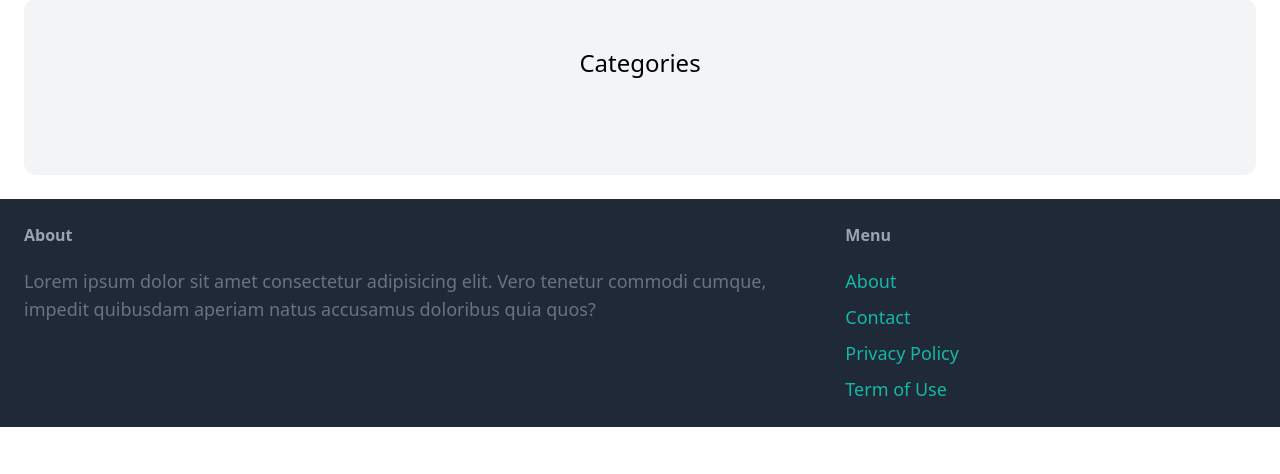
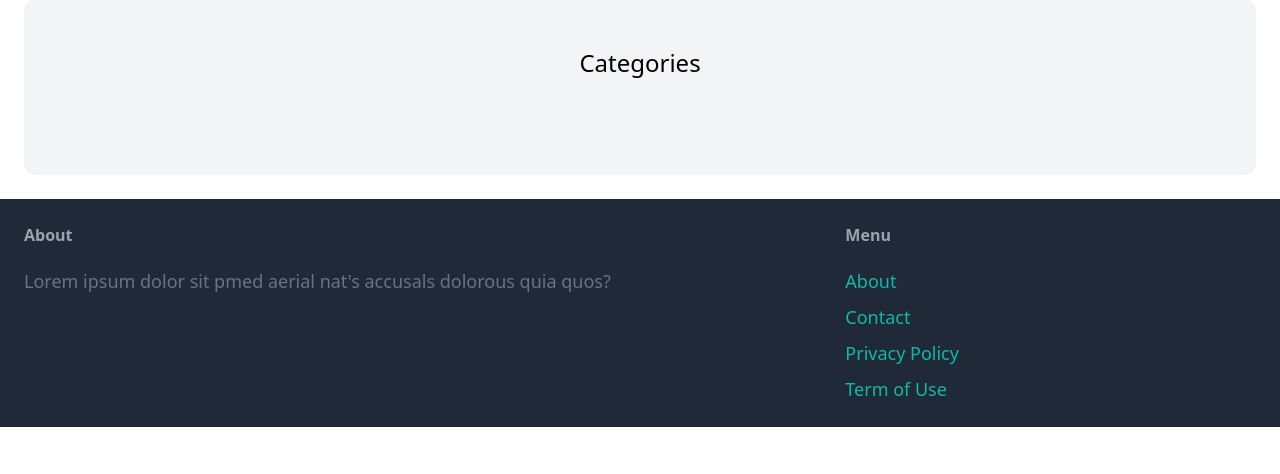
Before and after one commit to RFAhmadi/Hello-Django, a Django app: page / in a window 1280 px wide. Shown: the part 326-800 px from the top of the page. Run offline with Django 5.2, Linux system fonts and the light colour scheme; data that the repository does not hold is empty; some libraries are stand-ins or nearby versions.

Commit message:
changed core/templates/core/base.html Lorem.. because vscode identified it as problem

```diff
--- a/core/templates/core/base.html
+++ b/core/templates/core/base.html
@@ -35,7 +35,7 @@
             <div class="w-2/3 pr-10">
                 <h3 class="mb-5 font-semibold text-gray-400">About</h3>
 
-                <p class="text-lg text-gray-500">Lorem ipsum dolor sit amet consectetur adipisicing elit. Vero tenetur commodi cumque, impedit quibusdam aperiam natus accusamus doloribus quia quos?</p>
+                <p class="text-lg text-gray-500">Lorem ipsum dolor sit pmed aerial nat's accusals dolorous quia quos?</p>
             </div>
 
             <div class="w-1/3">
```
